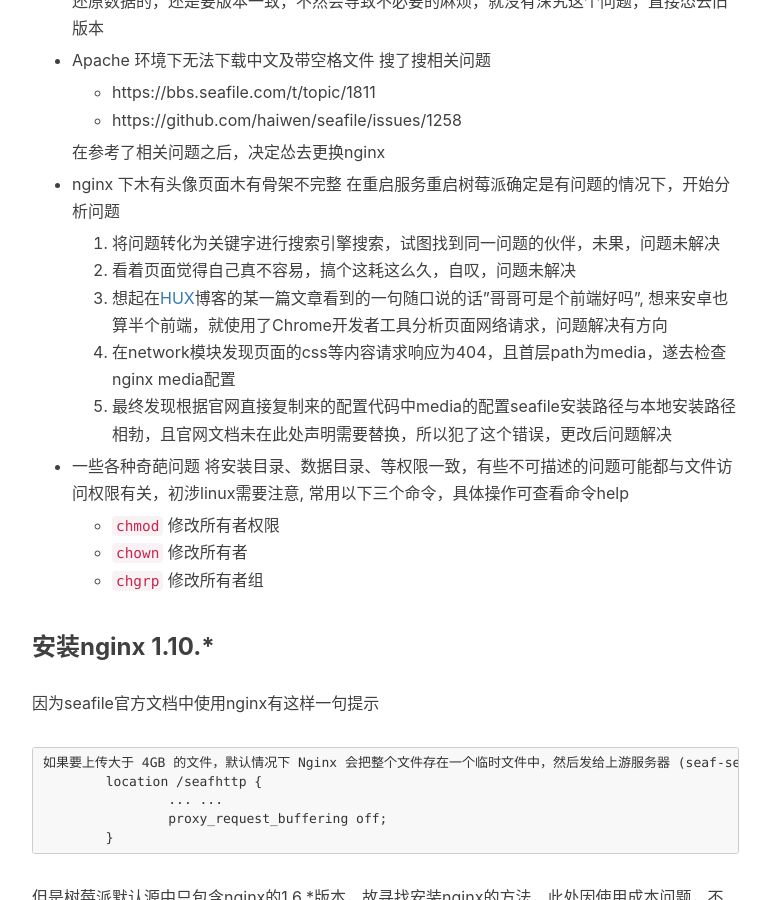
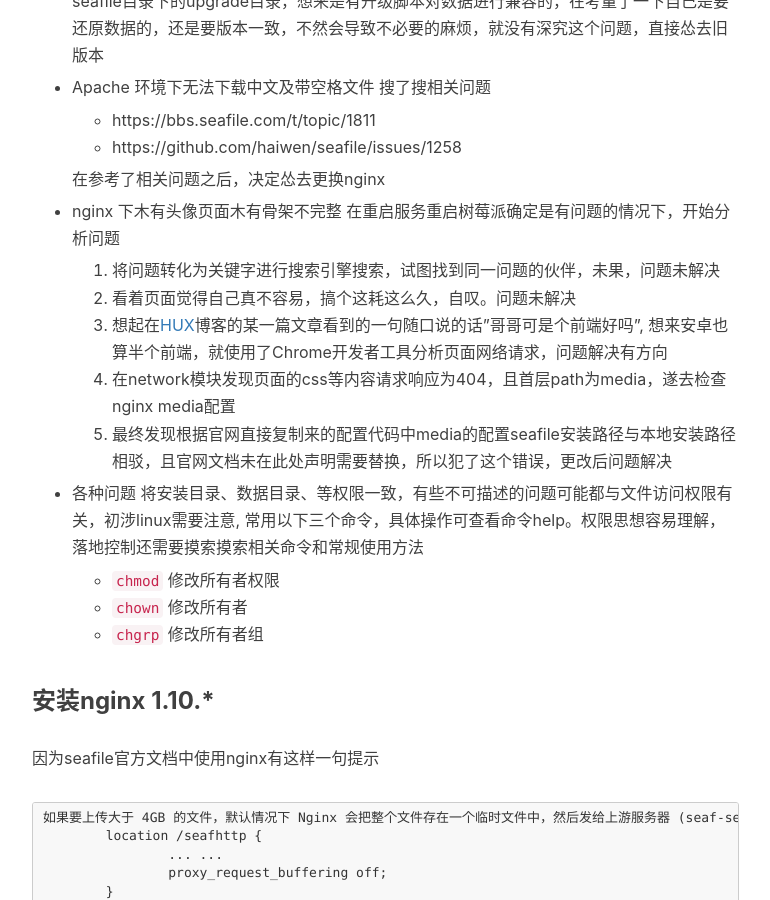
Before and after one commit to imfms/imfms.github.io, a Jekyll site: the page built from _posts/2017-07-05-seafile-install-config-use-log.markdown, in a window 1280 px wide and 900 px high, scrolled down 2586 px. Shown: the whole window, without its empty margins (233-1003 px from the left). Built offline with Jekyll 4.4.1, drawn with Linux system fonts in a browser that asks for light colours; nearby versions of some CDN libraries; comment, search, counter and statistics services are not loaded; some of the changed text lies outside the part shown.

Commit message:
Update 2017-07-05-seafile-install-config-use-log.markdown

```diff
--- a/_posts/2017-07-05-seafile-install-config-use-log.markdown
+++ b/_posts/2017-07-05-seafile-install-config-use-log.markdown
@@ -17,7 +17,7 @@
 > Seafile 是一款开源的企业云盘，注重可靠性和性能。支持 Windows, Mac, Linux, iOS, Android 平台。支持文件同步或者直接挂载到本地访问。
 
 由于个人本身不是很喜欢国内在线的网盘，灵活性、速度、各种限制等... ...，故在有了树莓派之后买了块硬盘挂载安装系统后就开始倒腾着安装网盘工具了。初期刚入手时是使用的基于php的[OwnCloud](https://owncloud.org/)，
-测试使用期间发觉在树莓派上异常缓慢，遂放弃，无意间搜索到独立进程的Seafile, 试用一段后觉得性能体验比OwnCloud高出一筹，期间也没有遇到过什么大问题，便放心将网盘内容迁移到本地网盘服务器上，
+测试使用期间发觉在树莓派上异常缓慢，遂放弃，无意间搜索到独立进程的Seafile, 试用一段后觉得性能体验比OwnCloud良好，期间也没有遇到过什么大问题，只是不像OwnCloud有那么多插件，便放心将网盘内容迁移到本地网盘服务器上，
 由于安装过程些许繁琐，作此记录利己利人予以查阅
 
 ## 服务端
@@ -101,13 +101,13 @@
 	在重启服务重启树莓派确定是有问题的情况下，开始分析问题
 
 	1. 将问题转化为关键字进行搜索引擎搜索，试图找到同一问题的伙伴，未果，问题未解决
-	2. 看着页面觉得自己真不容易，搞个这耗这么久，自叹，问题未解决
+	2. 看着页面觉得自己真不容易，搞个这耗这么久，自叹。问题未解决
 	3. 想起在[HUX](https://huangxuan.me/)博客的某一篇文章看到的一句随口说的话"哥哥可是个前端好吗", 想来安卓也算半个前端，就使用了Chrome开发者工具分析页面网络请求，问题解决有方向
 	4. 在network模块发现页面的css等内容请求响应为404，且首层path为media，遂去检查nginx media配置
-	5. 最终发现根据官网直接复制来的配置代码中media的配置seafile安装路径与本地安装路径相勃，且官网文档未在此处声明需要替换，所以犯了这个错误，更改后问题解决
+	5. 最终发现根据官网直接复制来的配置代码中media的配置seafile安装路径与本地安装路径相驳，且官网文档未在此处声明需要替换，所以犯了这个错误，更改后问题解决
 
-- 一些各种奇葩问题
-	将安装目录、数据目录、等权限一致，有些不可描述的问题可能都与文件访问权限有关，初涉linux需要注意, 常用以下三个命令，具体操作可查看命令help
+- 各种问题
+	将安装目录、数据目录、等权限一致，有些不可描述的问题可能都与文件访问权限有关，初涉linux需要注意, 常用以下三个命令，具体操作可查看命令help。权限思想容易理解，落地控制还需要摸索摸索相关命令和常规使用方法
 
 	- `chmod` 修改所有者权限
 	- `chown` 修改所有者
```
